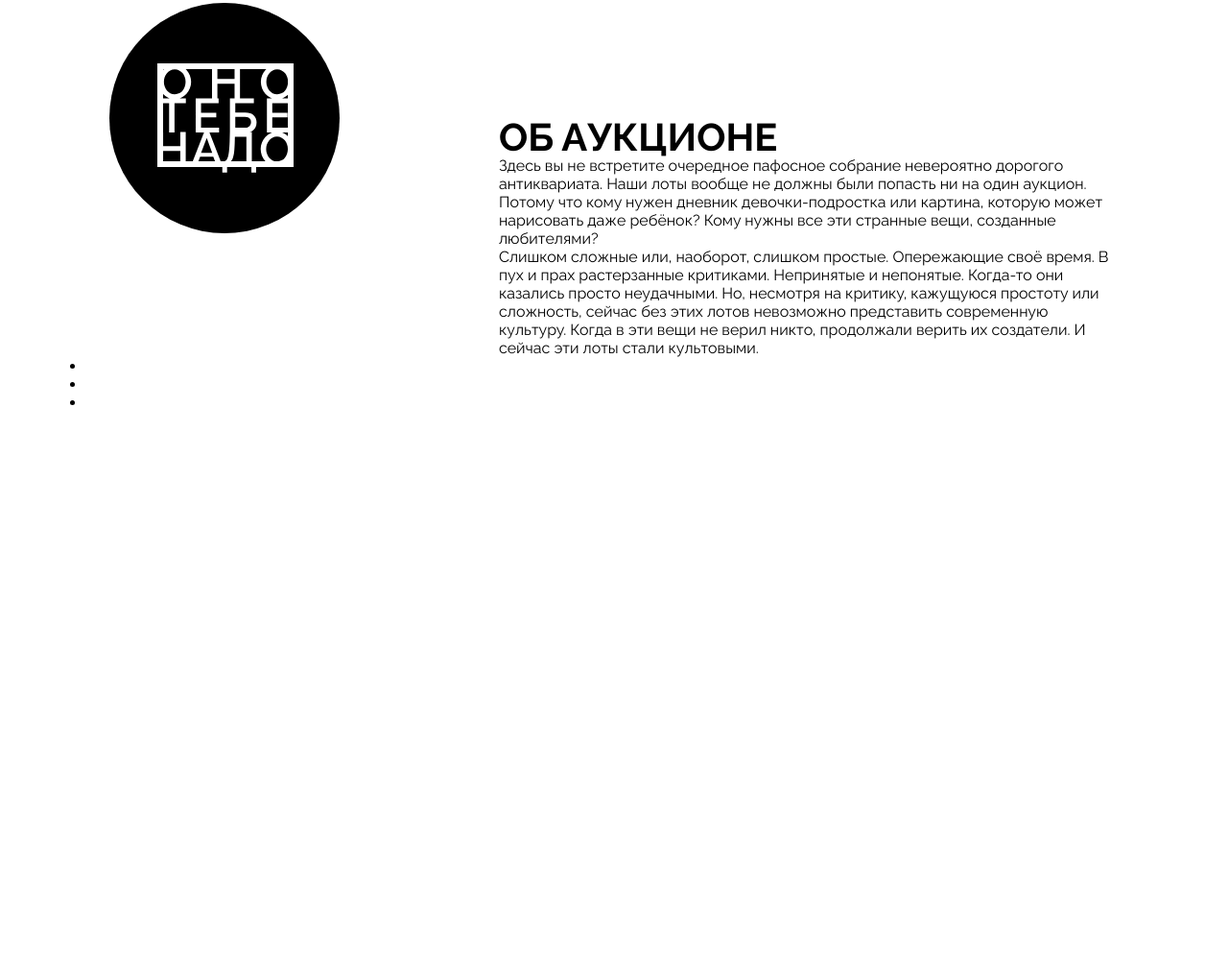
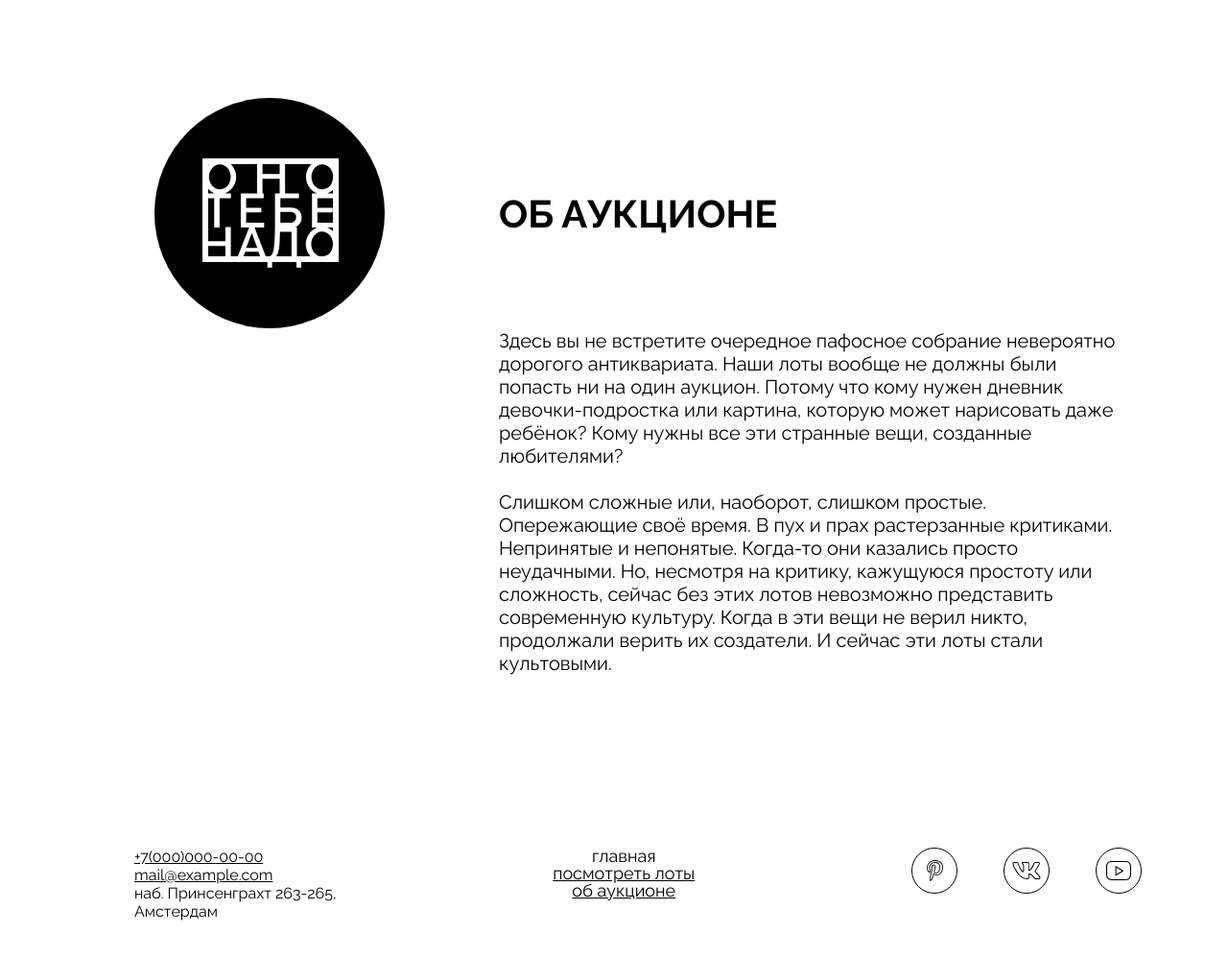
Before and after one commit to nasstik/ono-tebe-nado-fd, a plain HTML site: page index.html in a window 1280 px wide. Shown: the part 1955-2953 px from the top of the page at 96% size. Before the commit the page ends 2384 px from the top, so only its background shows below. Drawn offline with Linux system fonts and the light colour scheme.

Commit message:
все сверстано

```diff
--- a/index.html
+++ b/index.html
@@ -83,25 +83,46 @@
         </div>
         <div class="about__column">
           <h2 class="about__title">Об аукционе</h2>
-          <p class="about__text">Здесь вы не встретите очередное пафосное собрание невероятно дорогого антиквариата. Наши лоты вообще не должны были попасть ни на один аукцион. Потому что кому нужен дневник девочки-подростка или картина, которую может нарисовать даже ребёнок? Кому нужны все эти странные вещи, созданные любителями?</p>
+          <p class="about__text about__text_start ">Здесь вы не встретите очередное пафосное собрание невероятно дорогого антиквариата. Наши лоты вообще не должны были попасть ни на один аукцион. Потому что кому нужен дневник девочки-подростка или картина, которую может нарисовать даже ребёнок? Кому нужны все эти странные вещи, созданные любителями?</p>
           <p class="about__text">Слишком сложные или, наоборот, слишком простые. Опережающие своё время. В пух и прах растерзанные критиками. Непринятые и непонятые. Когда-то они казались просто неудачными. Но, несмотря
             на критику, кажущуюся простоту или сложность, сейчас без этих лотов невозможно представить современную культуру. Когда в эти вещи не верил никто, продолжали верить их создатели. И сейчас эти лоты стали культовыми. </p>
         </div>
       </section>
     </main>
     <footer class="footer">
-      <address class="address_footer">
+      <address class="address_footer address">
+        <a href="tel:+70000000">+7(000)000-00-00</a><br>
+        <a href="mailto:mail@example.com">mail@example.com</a>
+        <p>наб. Принсенграхт 263-265,<br> Амстердам</p>
       </address>
-      <nav></nav>
-      <ul>
-        <li>
-          <a></a>
+      <nav class="footer__menu">
+        <ul class="footer__menu-list">
+          <li class="footer__menu-list-item">
+            <a class="footer__menu-link footer__menu-link_active">главная</a>
+          </li>
+          <li class="footer__menu-list-item">
+            <a href="#lots" class="footer__menu-link">посмотреть лоты</a>
+          </li>
+          <li class="footer__menu-list-item">
+            <a href="#about" class="footer__menu-link">об аукционе</a>
+          </li>
+        </ul>
+      </nav>
+      <ul class="footer__social-list">
+        <li class="footer__social-list-item">
+          <a class="footer__social-link">
+            <img src="images/pinterest.svg" class="footer__social-icon">
+          </a>
         </li>
-        <li>
-          <a></a>
+        <li class="footer__social-list-item">
+          <a class="footer__social-link">
+            <img src="images/vk.svg" class="footer__social-icon">
+          </a>
         </li>
-        <li>
-          <a></a>
+        <li class="footer__social-list-item">
+          <a class="footer__social-link">
+            <img src="images/yt.svg" class="footer__social-icon">
+          </a>
         </li>
       </ul>
 
--- a/styles/style.css
+++ b/styles/style.css
@@ -143,6 +143,7 @@
     position: relative;
     margin-bottom: 120px;
     display: flex;
+    flex-wrap: wrap;
 
 
 
@@ -153,6 +154,9 @@
  font-size: 40px;
  line-height: 100%;
  text-transform: uppercase;
+ margin-bottom: 27px;
+ margin-left: 40px;
+
 }
 .lots__card-list {
    display: flex;
@@ -167,7 +171,7 @@
 
 }
 .card-link {
- height: 100%;
+   height: 100%;
 
 
 }
@@ -213,23 +217,20 @@
    line-height: 120%;
  }
  .lots__look-more-link {
-   display: flex;
-   width: 192px;
-   height: 23px;
-   position: absolute;
-   top:700px;
-   left:40px;
-   bottom: 0px;
+   margin-top: 30px;
+   margin-left: 40px;
    font-weight: 400;
    font-size: 20px;
    line-height: 100%;
 
+
 }
 
 .about {
-    margin-top: 173px;
+    margin-top: 120px;
     margin-right: 24px;
     margin-left: 24px;
+    padding-top: 35px;
     display: grid;
     grid-template-columns:334px 1fr;
     column-gap: 72px;
@@ -242,6 +243,8 @@
    display: flex;
    justify-content: center;
    align-items: center;
+   justify-items: center;
+   justify-self: center;
 
 
 }
@@ -251,9 +254,43 @@
 
 }
 .about__title {
-   margin-top: 120px;
+   margin-top: 101px;
+   margin-bottom: 100px;
    font-weight: 700;
    font-size: 40px;
    line-height: 100%;
    text-transform: uppercase;
 }
+.about__text {
+  font-weight: 400;
+  font-size: 20px;
+  line-height: 24px;
+}
+.about__text_start {
+   margin-bottom: 24px;
+}
+.footer {
+   margin-top: 180px;
+   margin-left: 50px;
+   margin-bottom: 82px;
+   display: grid;
+   grid-template-columns: auto auto auto;
+   justify-content: space-between;
+}
+.footer__social-icon {
+   width: 48px;
+   height: 48px;
+}
+.footer__menu-list {
+   list-style-type: none;
+   justify-items: center;
+   font-weight: 400;
+   font-size: 18px;
+   line-height: 100%;
+}
+.footer__social-list {
+   list-style-type: none;
+   display: flex;
+   flex-direction: row;
+   column-gap:48px ;
+}
```
